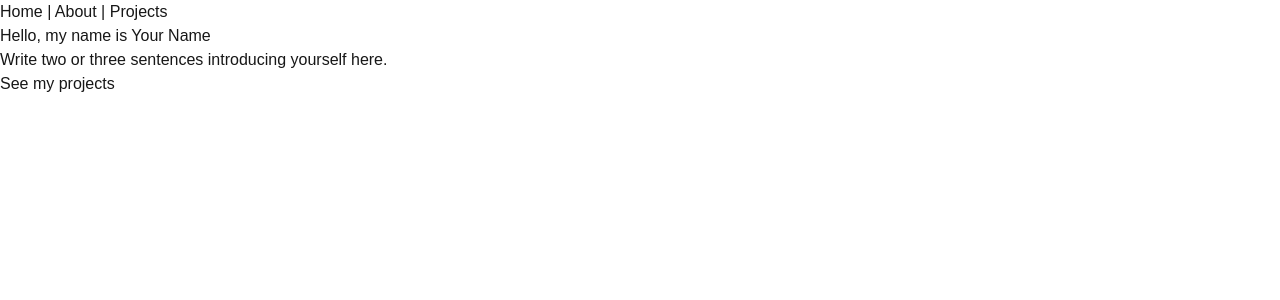
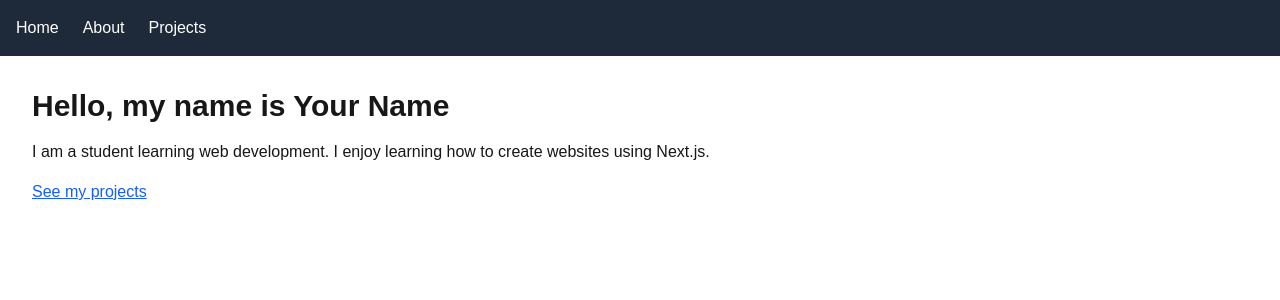
Before and after one commit to jadesilagan3-bit/my-first-app, a Next.js app: page / in a window 1280 px wide. Shown: the top 300 px of the page. Built offline with nearby package versions, Linux system fonts and the light colour scheme.

Commit message:
Adds home page

```diff
--- a/app/layout.tsx
+++ b/app/layout.tsx
@@ -16,8 +16,8 @@ const geistMono = Geist_Mono({
 });
 
 export const metadata: Metadata = {
-  title: "My First App",
-  description: "My first Next.js website",
+  title: "My Personal Site",
+  description: "A personal site built with Next.js",
 };
 
 export default function RootLayout({
@@ -32,11 +32,9 @@ export default function RootLayout({
     >
       <body className="min-h-full flex flex-col">
 
-        <nav>
+        <nav className="bg-gray-800 p-4 text-white flex gap-6">
           <Link href="/">Home</Link>
-          {" | "}
           <Link href="/about">About</Link>
-          {" | "}
           <Link href="/projects">Projects</Link>
         </nav>
 
--- a/app/page.tsx
+++ b/app/page.tsx
@@ -1,11 +1,24 @@
+
 import Link from "next/link";
 
 export default function Home() {
   return (
-    <main>
-      <h1>Hello, my name is Your Name</h1>
-      <p>Write two or three sentences introducing yourself here.</p>
-      <Link href="/projects">See my projects</Link>
+    <main className="p-8">
+      <h1 className="text-3xl font-bold mb-4">
+        Hello, my name is Your Name
+      </h1>
+
+      <p className="mb-4">
+        I am a student learning web development.
+        I enjoy learning how to create websites using Next.js.
+      </p>
+
+      <Link
+        href="/projects"
+        className="text-blue-600 underline"
+      >
+        See my projects
+      </Link>
     </main>
   );
 }
```
